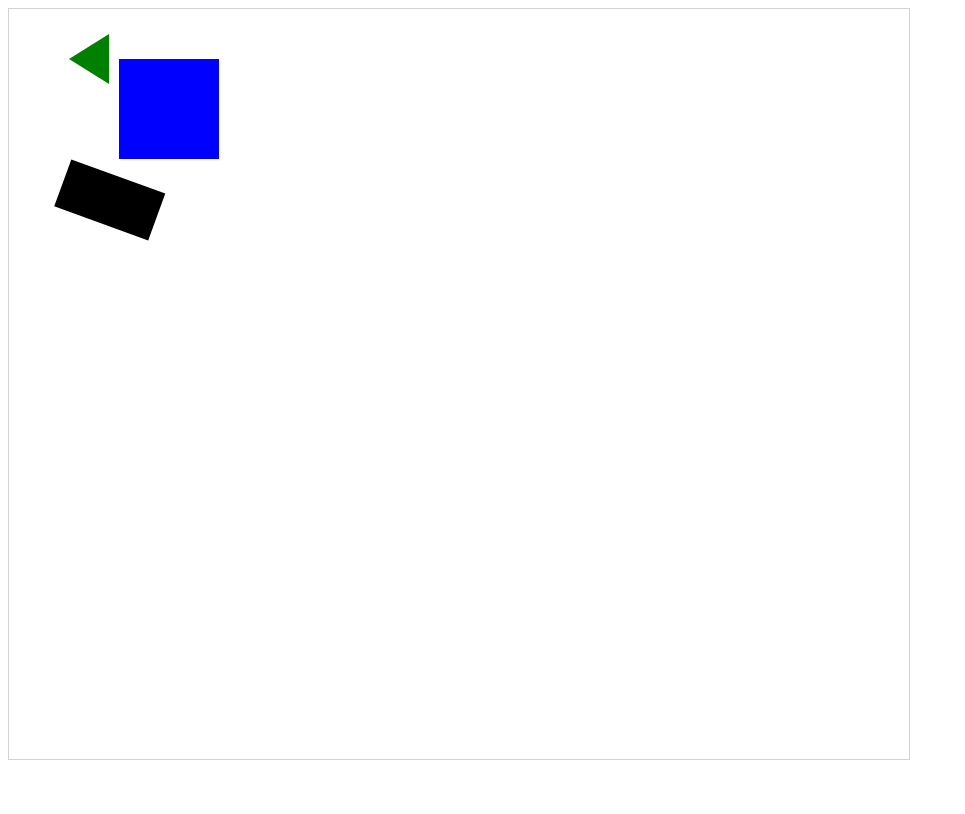
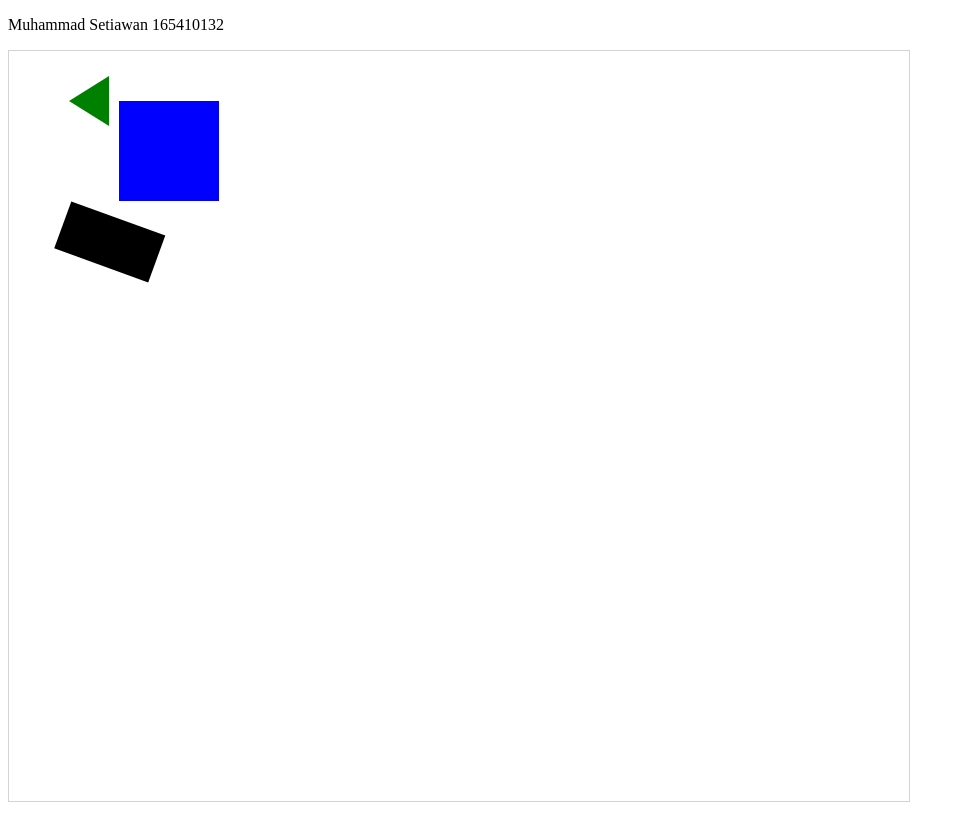
Before and after one commit to MuhammadSetiawan/TUGAS-UTS, a plain HTML site: page index.html in a window 1280 px wide. Shown: the whole page, without its empty margins (0-965 px from the left). Drawn offline with Linux system fonts and the light colour scheme.

Commit message:
Update index.html

```diff
--- a/index.html
+++ b/index.html
@@ -1,11 +1,12 @@
 <!DOCTYPE html>
 <html>
 <body>
-
+<p>Muhammad Setiawan 165410132</p>
 <canvas id="myCanvas" width="900" height="750" style="border:1px solid #d3d3d3;">
 Your browser does not support the HTML5 canvas tag.</canvas>
 
 <script>
+
 var c = document.getElementById("myCanvas");
 var ctx = c.getContext("2d");
 
```
